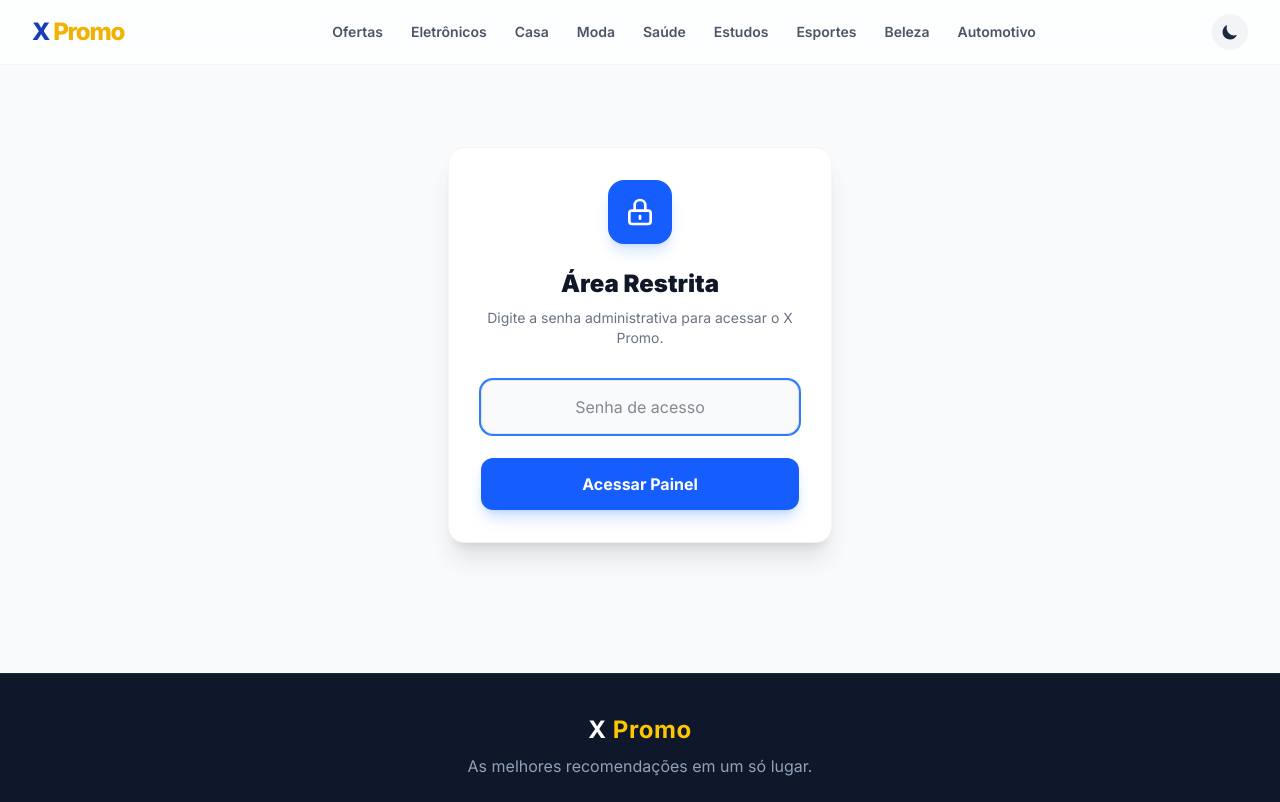
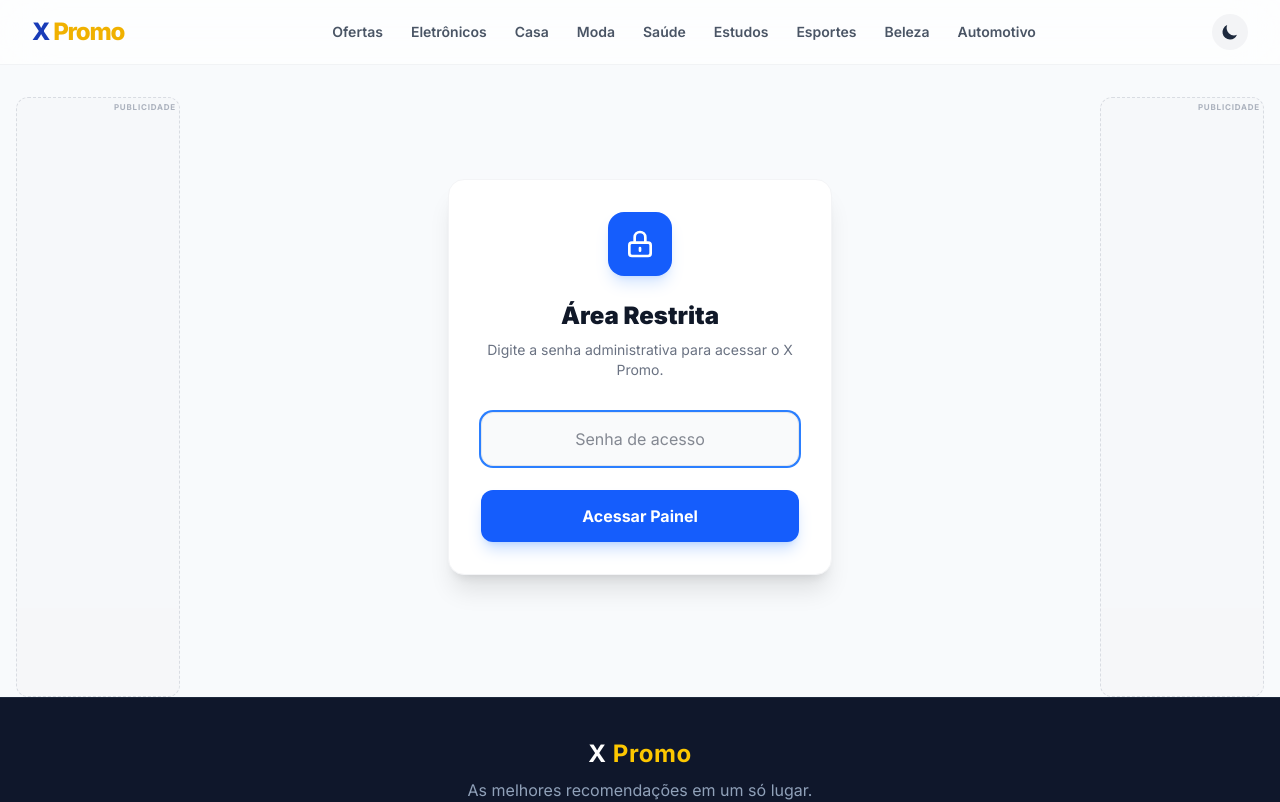
Before and after one commit to leonardowallace/barganha-livre, a Next.js app: page /admin in a window 1280 px wide. Shown: the top 802 px of the page. Built offline with nearby package versions, Linux system fonts and the light colour scheme.

Commit message:
feat: add Google Adsense integration with sidebars and horizontal banners

```diff
--- a/src/app/layout.tsx
+++ b/src/app/layout.tsx
@@ -3,14 +3,10 @@ import { Inter } from 'next/font/google';
 import './globals.css';
 import Navbar from '@/components/Navbar';
 import { ThemeProvider } from '@/components/ThemeProvider';
+import AdBanner from '@/components/AdBanner';
 
 const inter = Inter({ subsets: ['latin'], display: 'swap' });
-
-export const metadata: Metadata = {
-  title: 'X Promo - As melhores ofertas com links de afiliado',
-  description: 'Plataforma automática de ofertas integrada ao Mercado Livre com os melhores preços',
-};
-
+// ... (metadata remains same)
 export default function RootLayout({
   children,
 }: {
@@ -19,7 +15,7 @@ export default function RootLayout({
   return (
     <html lang="pt-BR" className="scroll-smooth" suppressHydrationWarning>
       <head>
-        {/* Google tag (gtag.js) */}
+        {/* Google Analytics */}
         <script async src="https://www.googletagmanager.com/gtag/js?id=G-KG1VQ2LYRK"></script>
         <script
           dangerouslySetInnerHTML={{
@@ -31,13 +27,31 @@ export default function RootLayout({
             `,
           }}
         />
+        {/* Google Adsense */}
+        <script async src="https://pagead2.googlesyndication.com/pagead/js/adsbygoogle.js?client=ca-pub-XXXXXXXXXXXXXXX" crossOrigin="anonymous"></script>
       </head>
       <body className={`${inter.className} bg-gray-50 dark:bg-[#020617] min-h-screen flex flex-col text-gray-900 dark:text-gray-100 antialiased transition-colors duration-300`}>
         <ThemeProvider attribute="class" defaultTheme="system" enableSystem disableTransitionOnChange={false}>
           <Navbar />
-          <main className="flex-grow w-full max-w-7xl mx-auto pb-12">
-            {children}
-          </main>
+          <div className="flex-grow flex flex-col lg:flex-row max-w-[1700px] mx-auto w-full group/layout">
+            {/* Sidebar Esquerda (Anúncio) */}
+            <aside className="hidden xl:block w-[180px] flex-shrink-0 pt-8 pl-4 opacity-80 hover:opacity-100 transition-opacity">
+               <div className="sticky top-24">
+                  <AdBanner slot="sidebar-left" style={{ display: 'block', height: '600px' }} className="h-[600px]" />
+               </div>
+            </aside>
+
+            <main className="flex-grow w-full max-w-7xl mx-auto px-4 sm:px-6 lg:px-8 py-8 xl:px-4">
+              {children}
+            </main>
+
+            {/* Sidebar Direita (Anúncio) */}
+            <aside className="hidden xl:block w-[180px] flex-shrink-0 pt-8 pr-4 opacity-80 hover:opacity-100 transition-opacity">
+               <div className="sticky top-24">
+                  <AdBanner slot="sidebar-right" style={{ display: 'block', height: '600px' }} className="h-[600px]" />
+               </div>
+            </aside>
+          </div>
           <footer className="bg-slate-900 border-t border-slate-800 text-slate-300 py-10 mt-auto">
             <div className="max-w-7xl mx-auto px-4 sm:px-6 lg:px-8 flex flex-col items-center">
               <h2 className="text-2xl font-bold text-white mb-2 tracking-wide">
--- a/src/app/page.tsx
+++ b/src/app/page.tsx
@@ -1,8 +1,10 @@
 import ProductList from '@/components/ProductList';
+import AdBanner from '@/components/AdBanner';
 
 export default function Home() {
   return (
     <div className="pt-6 sm:pt-10">
+// ... (hero section remains same)
       <div className="bg-gradient-to-br from-blue-700 via-blue-600 to-indigo-800 rounded-3xl shadow-xl p-8 sm:p-14 mb-10 mx-4 sm:mx-0 text-white text-center relative overflow-hidden">
         {/* Decorative background elements */}
         <div className="absolute top-0 right-0 -mr-16 -mt-16 w-64 h-64 rounded-full bg-white opacity-10 blur-3xl"></div>
@@ -19,6 +21,11 @@ export default function Home() {
         </div>
       </div>
 
+      {/* Banner de Anúncio Horizontal */}
+      <div className="mb-10 mx-4 sm:mx-0">
+        <AdBanner slot="home-top-horizontal" className="h-[90px] md:h-[120px]" />
+      </div>
+
       <ProductList categoria="ofertas" title="Ofertas em Destaque" />
     </div>
   );
--- /dev/null
+++ b/src/components/AdBanner.tsx
@@ -0,0 +1,37 @@
+'use client';
+
+import { useEffect } from 'react';
+
+interface AdBannerProps {
+  slot: string;
+  format?: 'auto' | 'fluid' | 'rectangle';
+  style?: React.CSSProperties;
+  className?: string;
+}
+
+export default function AdBanner({ slot, format = 'auto', style, className }: AdBannerProps) {
+  useEffect(() => {
+    try {
+      // @ts-ignore
+      (window.adsbygoogle = window.adsbygoogle || []).push({});
+    } catch (e) {
+      console.error('Adsense error:', e);
+    }
+  }, []);
+
+  return (
+    <div className={`overflow-hidden flex justify-center items-center bg-gray-100/50 dark:bg-slate-800/20 rounded-xl border border-dashed border-gray-300 dark:border-slate-700 min-h-[100px] ${className}`}>
+      {/* Placeholder visual se não houver anúncios reais carregando */}
+      <ins
+        className="adsbygoogle"
+        style={style || { display: 'block' }}
+        data-ad-client="ca-pub-XXXXXXXXXXXXXXX" // Substituir pelo ID Real
+        data-ad-slot={slot}
+        data-ad-format={format}
+        data-full-width-responsive="true"
+      />
+      {/* Label de Anúncio discreta */}
+      <div className="absolute top-0 right-0 p-1 text-[8px] uppercase text-gray-400 font-bold tracking-widest">Publicidade</div>
+    </div>
+  );
+}
```
